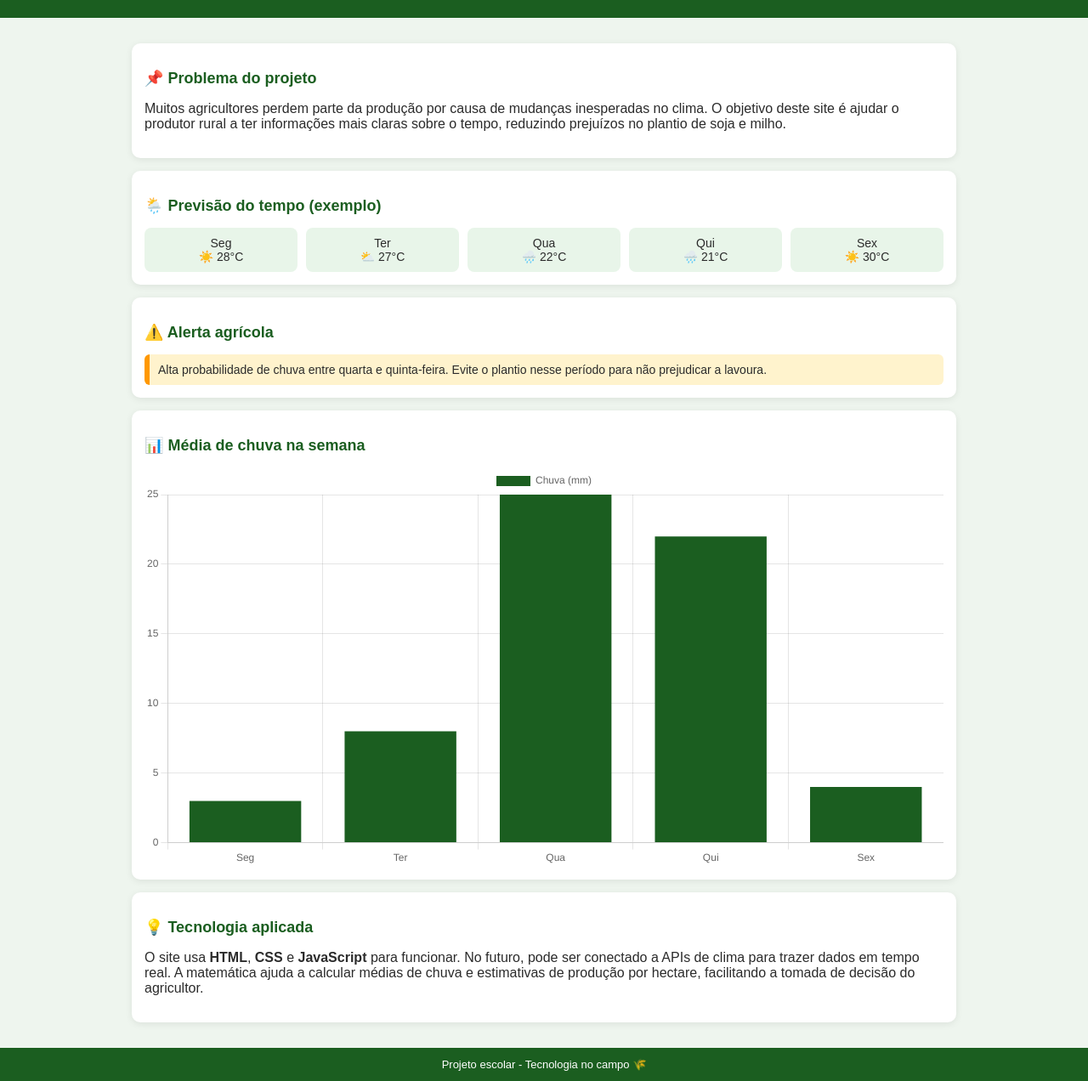
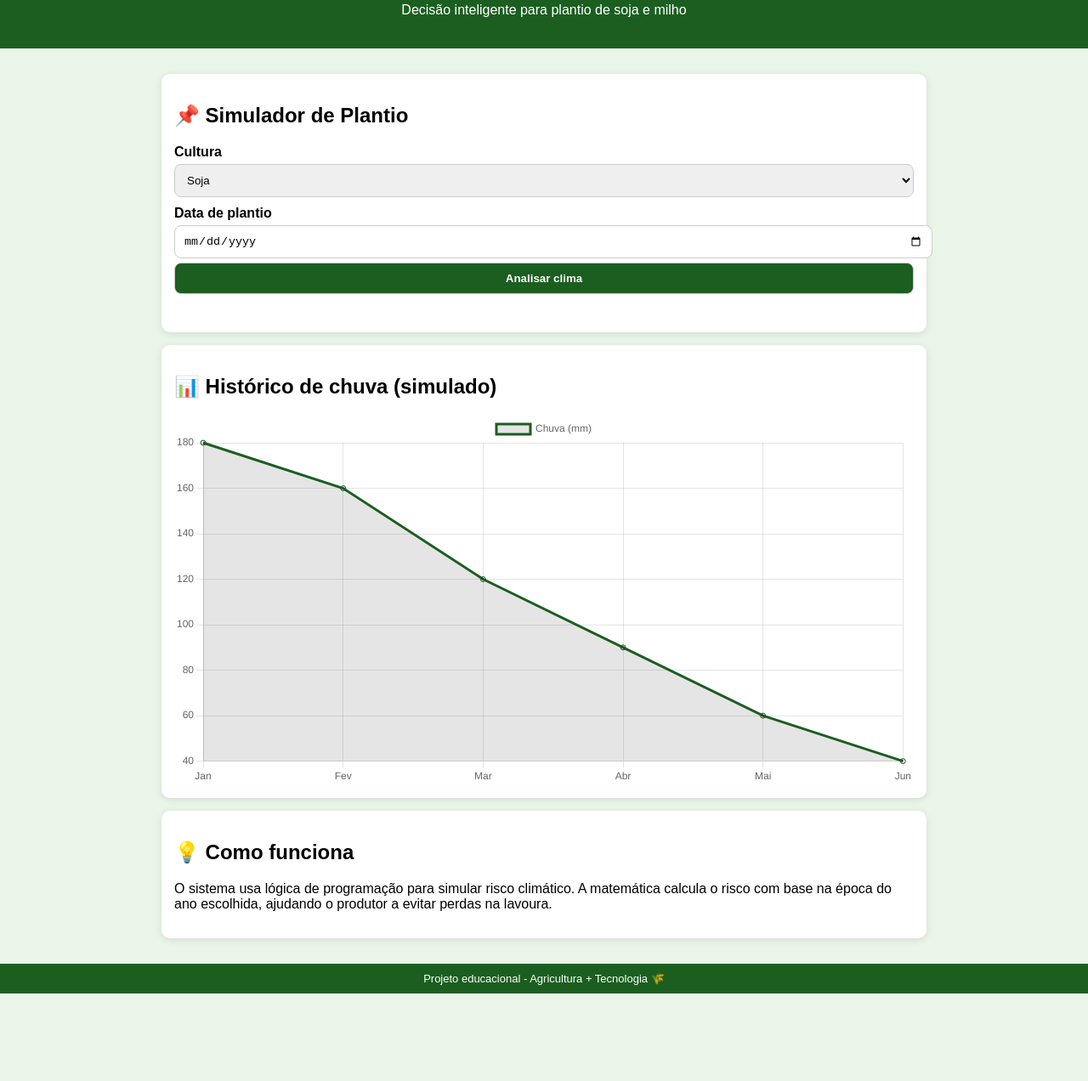
Before and after one commit to Saritaellen/agrinho-2026, a plain HTML site: page index.html in a window 1280 px wide. Shown: the part 98-1370 px from the top of the page at 85% size. After the commit the page ends 1267 px from the top, so only its background shows below. Drawn offline with nearby package versions, Linux system fonts and the light colour scheme.

Commit message:
Update index.html

```diff
--- a/index.html
+++ b/index.html
@@ -1,43 +1,28 @@
 <!DOCTYPE html>
 <html lang="pt-br">
 <head>
-  <meta charset="UTF-8" />
-  <meta name="viewport" content="width=device-width, initial-scale=1.0"/>
+<meta charset="UTF-8">
+<meta name="viewport" content="width=device-width, initial-scale=1.0">
 <title>AgroClima Inteligente</title>
 
 <script src="https://cdn.jsdelivr.net/npm/chart.js"></script>
 
 <style>
-    * {
-      box-sizing: border-box;
-    }
-
   body {
     margin: 0;
-      font-family: Arial, sans-serif;
-      background: #eef5ee;
-      color: #2b2b2b;
+    font-family: Arial;
+    background: #eaf5ea;
   }
 
   header {
     background: #1b5e20;
     color: white;
+    padding: 20px;
     text-align: center;
-      padding: 25px 15px;
-    }
-
-    header h1 {
-      margin: 0;
-      font-size: 26px;
-    }
-
-    header p {
-      margin-top: 8px;
-      font-size: 14px;
   }
 
   .container {
-      max-width: 1000px;
+    max-width: 900px;
     margin: auto;
     padding: 15px;
   }
@@ -47,46 +32,51 @@
     padding: 15px;
     margin: 15px 0;
     border-radius: 10px;
-      box-shadow: 0 2px 8px rgba(0,0,0,0.08);
+    box-shadow: 0 2px 8px rgba(0,0,0,0.1);
   }
 
-    h2 {
-      color: #1b5e20;
-      font-size: 18px;
+  label {
+    display: block;
+    margin-top: 10px;
+    font-weight: bold;
   }
 
-    .weather-grid {
-      display: grid;
-      grid-template-columns: repeat(auto-fit, minmax(120px, 1fr));
-      gap: 10px;
+  select, input, button {
+    width: 100%;
+    padding: 10px;
+    margin-top: 5px;
+    border-radius: 8px;
+    border: 1px solid #ccc;
   }
 
-    .day {
-      background: #e8f5e9;
+  button {
+    background: #1b5e20;
+    color: white;
+    font-weight: bold;
+    cursor: pointer;
+  }
+
+  button:hover {
+    background: #145016;
+  }
+
+  .resultado {
+    margin-top: 10px;
     padding: 10px;
     border-radius: 8px;
-      text-align: center;
-      font-size: 14px;
+    font-weight: bold;
   }
 
-    .alert {
-      background: #fff3cd;
-      border-left: 6px solid #ff9800;
-      padding: 10px;
-      border-radius: 6px;
-      font-size: 14px;
-    }
+  .baixo { background: #d4edda; color: #155724; }
+  .medio { background: #fff3cd; color: #856404; }
+  .alto { background: #f8d7da; color: #721c24; }
 
   footer {
     text-align: center;
+    padding: 10px;
     background: #1b5e20;
     color: white;
-      padding: 12px;
     font-size: 13px;
-    }
-
-    canvas {
-      max-width: 100%;
   }
 </style>
 </head>
@@ -95,80 +85,96 @@
 
 <header>
   <h1>🌱 AgroClima Inteligente</h1>
-  <p>Uso da tecnologia para ajudar produtores de soja e milho a decidir o melhor momento de plantar e colher</p>
+  <p>Decisão inteligente para plantio de soja e milho</p>
 </header>
 
 <div class="container">
 
   <div class="card">
-    <h2>📌 Problema do projeto</h2>
-    <p>
-      Muitos agricultores perdem parte da produção por causa de mudanças inesperadas no clima.
-      O objetivo deste site é ajudar o produtor rural a ter informações mais claras sobre o tempo,
-      reduzindo prejuízos no plantio de soja e milho.
-    </p>
+    <h2>📌 Simulador de Plantio</h2>
+
+    <label>Cultura</label>
+    <select id="cultura">
+      <option value="soja">Soja</option>
+      <option value="milho">Milho</option>
+    </select>
+
+    <label>Data de plantio</label>
+    <input type="date" id="data">
+
+    <button onclick="analisar()">Analisar clima</button>
+
+    <div id="resultado" class="resultado"></div>
   </div>
 
   <div class="card">
-    <h2>🌦️ Previsão do tempo (exemplo)</h2>
-    <div class="weather-grid">
-      <div class="day">Seg<br>☀️ 28°C</div>
-      <div class="day">Ter<br>⛅ 27°C</div>
-      <div class="day">Qua<br>🌧️ 22°C</div>
-      <div class="day">Qui<br>🌧️ 21°C</div>
-      <div class="day">Sex<br>☀️ 30°C</div>
-    </div>
+    <h2>📊 Histórico de chuva (simulado)</h2>
+    <canvas id="grafico"></canvas>
   </div>
 
   <div class="card">
-    <h2>⚠️ Alerta agrícola</h2>
-    <div class="alert">
-      Alta probabilidade de chuva entre quarta e quinta-feira.
-      Evite o plantio nesse período para não prejudicar a lavoura.
-    </div>
-  </div>
-
-  <div class="card">
-    <h2>📊 Média de chuva na semana</h2>
-    <canvas id="graficoChuva"></canvas>
-  </div>
-
-  <div class="card">
-    <h2>💡 Tecnologia aplicada</h2>
+    <h2>💡 Como funciona</h2>
     <p>
-      O site usa <strong>HTML</strong>, <strong>CSS</strong> e <strong>JavaScript</strong> para funcionar.
-      No futuro, pode ser conectado a APIs de clima para trazer dados em tempo real.
-      A matemática ajuda a calcular médias de chuva e estimativas de produção por hectare,
-      facilitando a tomada de decisão do agricultor.
+      O sistema usa lógica de programação para simular risco climático.
+      A matemática calcula o risco com base na época do ano escolhida,
+      ajudando o produtor a evitar perdas na lavoura.
     </p>
   </div>
 
 </div>
 
 <footer>
-  Projeto escolar - Tecnologia no campo 🌾
+  Projeto educacional - Agricultura + Tecnologia 🌾
 </footer>
 
 <script>
-  const ctx = document.getElementById('graficoChuva');
+  function analisar() {
+    const cultura = document.getElementById("cultura").value;
+    const data = new Date(document.getElementById("data").value);
 
-  new Chart(ctx, {
-    type: 'bar',
-    data: {
-      labels: ['Seg', 'Ter', 'Qua', 'Qui', 'Sex'],
-      datasets: [{
-        label: 'Chuva (mm)',
-        data: [3, 8, 25, 22, 4],
-        backgroundColor: '#1b5e20'
-      }]
-    },
-    options: {
-      responsive: true,
-      plugins: {
-        legend: {
-          display: true
+    const mes = data.getMonth() + 1;
+
+    let risco = 0;
+
+    // Simulação matemática de risco climático
+    if (mes >= 10 || mes <= 2) {
+      risco = 80; // período mais instável
+    } else if (mes >= 3 && mes <= 6) {
+      risco = 40;
+    } else {
+      risco = 20;
+    }
+
+    // Ajuste por cultura
+    if (cultura === "milho") {
+      risco += 10;
+    }
+
+    const resultado = document.getElementById("resultado");
+
+    if (risco <= 30) {
+      resultado.className = "resultado baixo";
+      resultado.innerHTML = "✔ Baixo risco climático. Boa época para plantio.";
+    } else if (risco <= 60) {
+      resultado.className = "resultado medio";
+      resultado.innerHTML = "⚠ Risco médio. Avalie antes de plantar.";
+    } else {
+      resultado.className = "resultado alto";
+      resultado.innerHTML = "❌ Alto risco climático. Evite plantar agora.";
     }
   }
+
+  // gráfico simples
+  new Chart(document.getElementById("grafico"), {
+    type: "line",
+    data: {
+      labels: ["Jan","Fev","Mar","Abr","Mai","Jun"],
+      datasets: [{
+        label: "Chuva (mm)",
+        data: [180, 160, 120, 90, 60, 40],
+        borderColor: "#1b5e20",
+        fill: true
+      }]
     }
   });
 </script>
```
Lines whose indentation alone changed are shown as unchanged.
